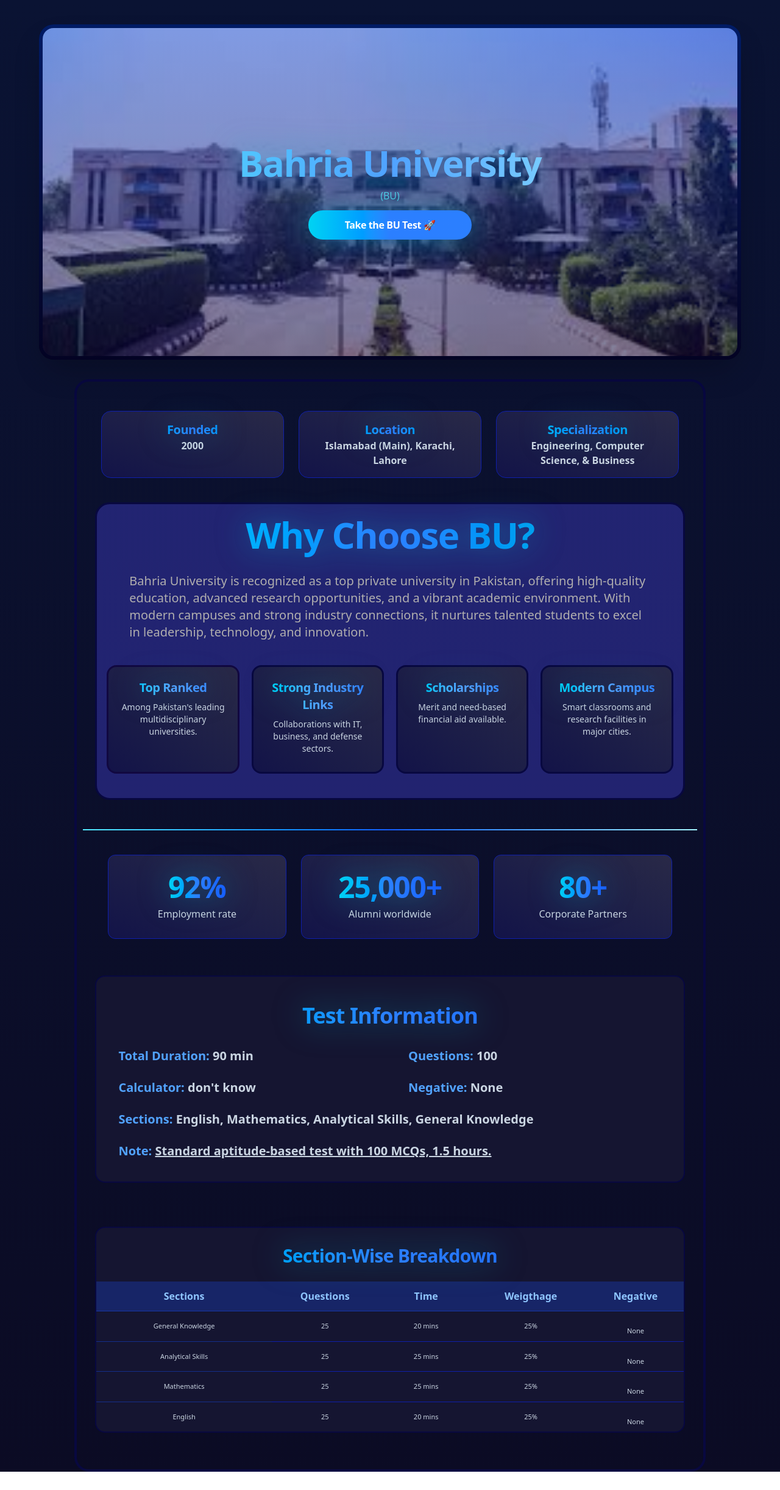
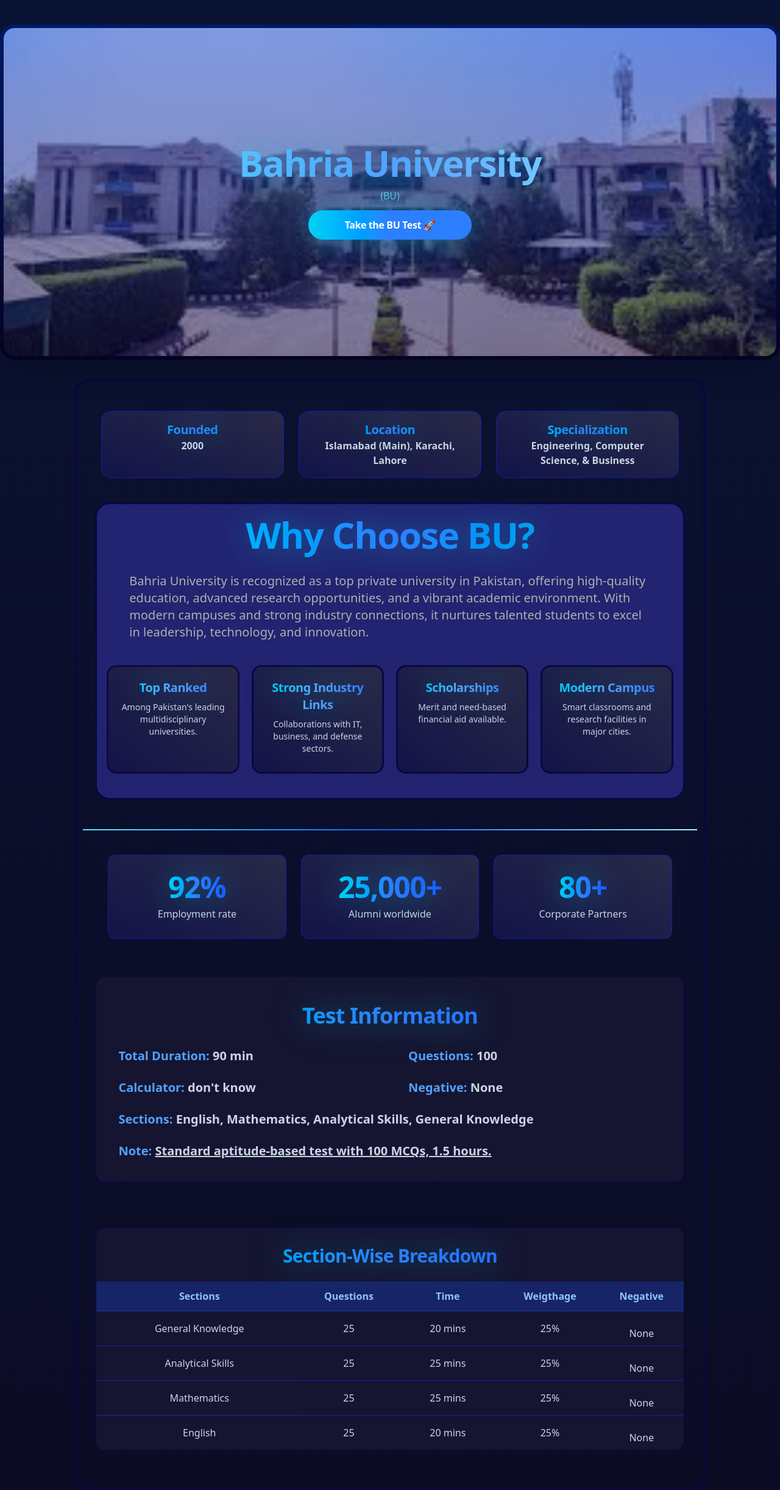
Before and after one commit to Maimoona543/UNI-Track, a Next.js app: page /Details/bu in a window 1280 px wide. Shown: the whole page at 61% size. Before the commit the page ends 2414 px from the top, so only its background shows below. Built offline with nearby package versions, Linux system fonts and the light colour scheme.

Commit message:
fix:detail page

```diff
--- a/app/Details/[id]/page.tsx
+++ b/app/Details/[id]/page.tsx
@@ -46,12 +46,12 @@
     <div className="relative pt-10 gap-8 w-full min-h-screen flex justify-center items-center flex-col">
 
       {/* ── HERO — shrink on load, no observer needed ── */}
-      <section className="sm:rounded-3xl sm:w-[88%] md:w-[98%] lg:w-[90%]  sm:h-[550px] max-sm:h-[350px] max-sm:rounded-xl relative animate-shrink">
-        <img
-          className="w-full h-full sm:rounded-3xl max-sm:rounded-xl object-cover shadow-2xl sm:border-6  border-3 bg-linear-to-t from-[#060646] to-[rgba(0,54,201,1)]"
-          src={uni.image}
-          alt={uni.id}
-        />
+     <section className="sm:rounded-3xl w-full max-w-7xl mx-auto sm:h-[600px]  md:h-[550px] max-sm:h-[400px] max-sm:rounded-xl relative animate-shrink">
+  <img
+    className="w-full h-full sm:rounded-3xl max-sm:rounded-xl object-cover shadow-2xl sm:border-6 border-3 bg-linear-to-t from-[#060646] to-[rgba(0,54,201,1)]"
+    src={uni.image}
+    alt={uni.id}
+  />
         <div className="absolute inset-0 max-sm:rounded-xl bg-linear-to-t from-[rgba(6,6,71,1)] to-[rgba(0,54,201,1)] sm:rounded-3xl opacity-50"></div>
         <div className="absolute inset-0 flex items-center justify-center flex-col text-white">
           <p className="text-4xl sm:text-6xl mb-1 font-bold w-[90%] tracking-tight bg-linear-to-r from-cyan-300 via-blue-400 to-cyan-200 bg-clip-text text-transparent drop-shadow-[0_0_25px_rgba(6,182,212,0.5)] pb-2 text-center">{uni.title}</p>
@@ -116,17 +116,17 @@
         <div className="h-0.5 w-[98%] mt-12 bg-linear-to-r from-cyan-300 via-blue-600 to-cyan-200"></div>
 
         {/* ── Employment / Alumni / Partners — 3 offset ── */}
-        <section className="grid grid-cols-1 md:grid-cols-3 gap-6 mt-10 w-[90%] mx-auto">
+        <section className="grid grid-cols-1 md:grid-cols-3 gap-6 mt-10 max-md:w-[70%] w-[90%] mx-auto">
           <div data-anim="animate-from-left" className="scroll-hidden-left delay-0 flex flex-col text-center justify-center items-center rounded-xl border py-7 px-10 border-[#0f1fab] bg-linear-to-bl from-[rgba(41,41,71,1)] to-[rgba(19,19,72,1)]">
-            <p className="text-5xl font-extrabold pb-2 tracking-tight bg-linear-to-r from-cyan-400 via-blue-500 to-blue-600 bg-clip-text text-transparent drop-shadow-[0_0_25px_rgba(6,182,212,0.5)]">{uni.employment}</p>
+            <p className="text-5xl lg:text-5xl md:text-4xl font-extrabold pb-2 tracking-tight bg-linear-to-r from-cyan-400 via-blue-500 to-blue-600 bg-clip-text text-transparent drop-shadow-[0_0_25px_rgba(6,182,212,0.5)]">{uni.employment}</p>
             <p className="text-slate-300">Employment rate</p>
           </div>
           <div data-anim="animate-from-right" className="scroll-hidden-right delay-150 flex flex-col text-center justify-center items-center rounded-xl border py-7 px-10 border-[#0f1fab] bg-linear-to-bl from-[rgba(41,41,71,1)] to-[rgba(19,19,72,1)]">
-            <p className="text-5xl font-extrabold pb-2 tracking-tight bg-linear-to-r from-cyan-400 via-blue-500 to-blue-600 bg-clip-text text-transparent drop-shadow-[0_0_25px_rgba(6,182,212,0.5)]">{uni.alumni}</p>
+            <p className="text-5xl lg:text-5xl md:text-4xl font-extrabold pb-2 tracking-tight bg-linear-to-r from-cyan-400 via-blue-500 to-blue-600 bg-clip-text text-transparent drop-shadow-[0_0_25px_rgba(6,182,212,0.5)]">{uni.alumni}</p>
             <p className="text-slate-300">Alumni worldwide</p>
           </div>
           <div data-anim="animate-from-left" className="scroll-hidden-left delay-300 flex flex-col text-center justify-center items-center rounded-xl border py-7 px-10 border-[#0f1fab] bg-linear-to-bl from-[rgba(41,41,71,1)] to-[rgba(19,19,72,1)]">
-            <p className="text-5xl font-extrabold pb-2 tracking-tight bg-linear-to-r from-cyan-400 via-blue-500 to-blue-600 bg-clip-text text-transparent drop-shadow-[0_0_25px_rgba(6,182,212,0.5)]">{uni.partners}</p>
+            <p className="text-5xl lg:text-5xl md:text-4xl font-extrabold pb-2 tracking-tight bg-linear-to-r from-cyan-400 via-blue-500 to-blue-600 bg-clip-text text-transparent drop-shadow-[0_0_25px_rgba(6,182,212,0.5)]">{uni.partners}</p>
             <p className="text-slate-300">Corporate Partners</p>
           </div>
         </section>
@@ -165,7 +165,7 @@
               {uni.sub.map((subject, index) => {
                 const isLast = index === uni.sub.length - 1;
                 return (
-                  <tr key={index} className="text-slate-300 sm:text-md text-[11px] hover:bg-blue-800/10">
+                  <tr key={index} className="text-slate-300 text-md max-sm:text-[11px] hover:bg-blue-800/10">
                     <td className={`py-4 px-4 ${isLast ? "border-b-0" : "border-b border-blue-700/50"}`}>{subject}</td>
                     <td className={`py-4 px-4 text-center ${isLast ? "border-b-0" : "border-b border-[#0f1fab]"}`}>{uni.Ques[index]}</td>
                     <td className={`py-4 px-4 text-center ${isLast ? "border-b-0" : "border-b border-[#0f1fab]"}`}>{uni.time[index]} mins</td>
```
